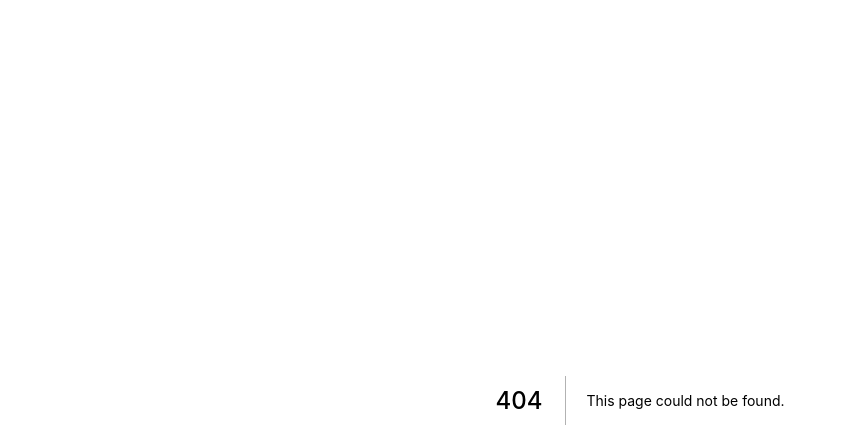
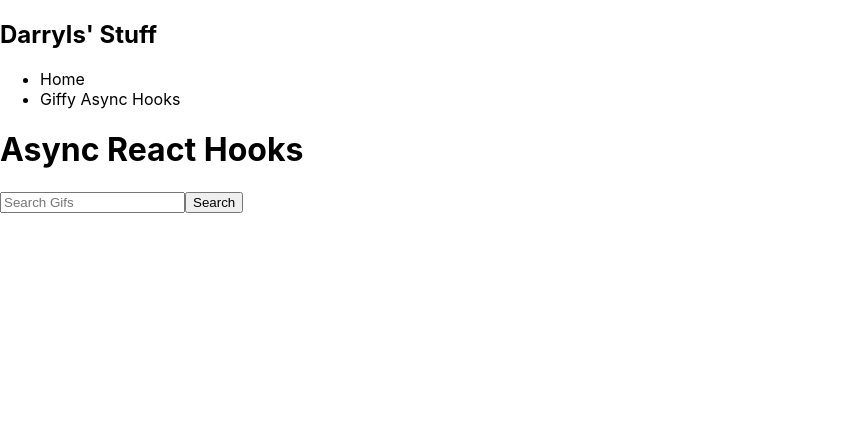
Before and after one commit to darrylmorley/darryl-home, a Next.js app: page /async-hooks in a window 1280 px wide. Before the commit this address had no page. Shown: the top 448 px of the page, without its empty margins (0-847 px from the left). Built offline with nearby package versions, Linux system fonts and the light colour scheme.

Commit message:
Add home page and layout with nav

```diff
--- /dev/null
+++ b/pages/async-hooks.jsx
@@ -0,0 +1,55 @@
+import { useState, useEffect } from 'react'
+import Layout from './components/Layout'
+
+const Home = () => {
+  const [search, setSearch] = useState('')
+  const [query, setQuery] = useState('')
+  const [results, setResults] = useState([])
+
+  useEffect(() => {
+    async function getGifs() {
+      try {
+        const res = await fetch(`https://api.giphy.com/v1/gifs/search?api_key=eBvM0ae1JyipWlQQlUgGicoef4O8bfn5&q=${query}&limit=10&offset=0&rating=g&lang=en`)
+        const json = await res.json()
+        console.log(json)
+        setResults(
+          json.data.map(item => {
+            return item.images.preview.mp4
+          })
+        )
+      } catch (error) {
+        console.error(error)
+      }
+    }
+
+    if (query != '') {
+      getGifs()
+    }
+
+  }, [query])
+
+  return (
+    <Layout>
+      <div>
+        <h1>Async React Hooks</h1>
+        <form onSubmit={e => {
+          e.preventDefault()
+          setQuery(search)
+        }}>
+          <input
+            value={search}
+            onChange={e => setSearch(e.target.value)}
+            placeholder="Search Gifs"
+          />
+          <button type="submit">Search</button>
+        </form>
+        <br />
+        {results.map((item, index) => {
+          return <video src={item} autoPlay loop key={index} />
+        })}
+      </div>
+    </Layout>
+  )
+}
+
+export default Home
--- /dev/null
+++ b/pages/components/Layout.jsx
@@ -0,0 +1,34 @@
+import Link from 'next/link'
+import Head from 'next/head'
+
+const Layout = ({ children }) => {
+  return (
+    <div>
+      <Head>
+        <title>Darryls' Home</title>
+      </Head>
+      <nav>
+        <h1>Darryls' Stuff</h1>
+        <ul>
+          <li>
+            <Link href="/">
+              <a>
+                Home
+              </a>
+            </Link>
+          </li>
+          <li>
+            <Link href="/async-hooks">
+              <a>
+                Giffy Async Hooks
+              </a>
+            </Link>
+          </li>
+        </ul>
+      </nav>
+      <main>{children}</main>
+    </div>
+  )
+}
+
+export default Layout
```
Also changed, not shown: pages/index.jsx (+8 -47 lines).
